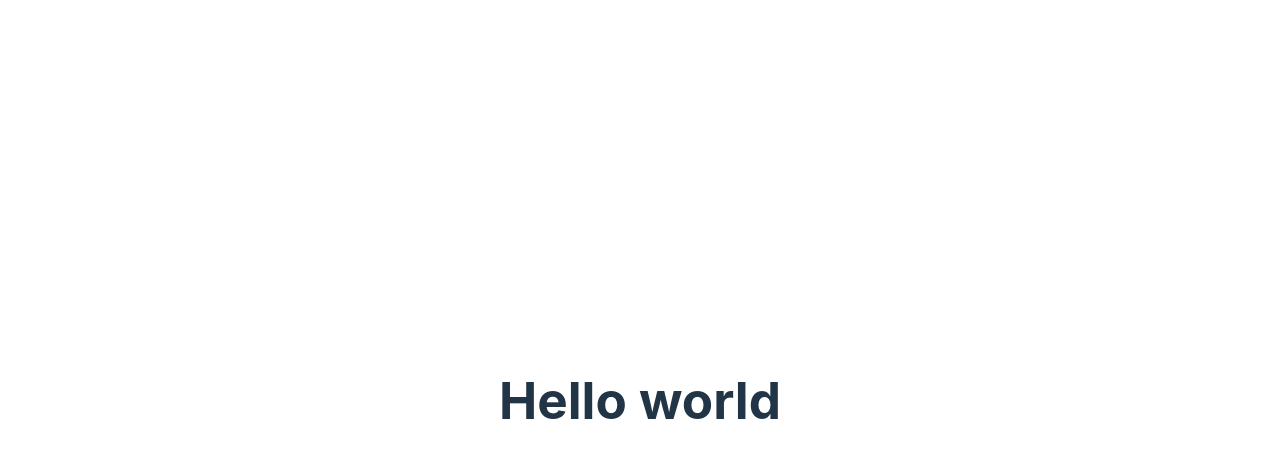
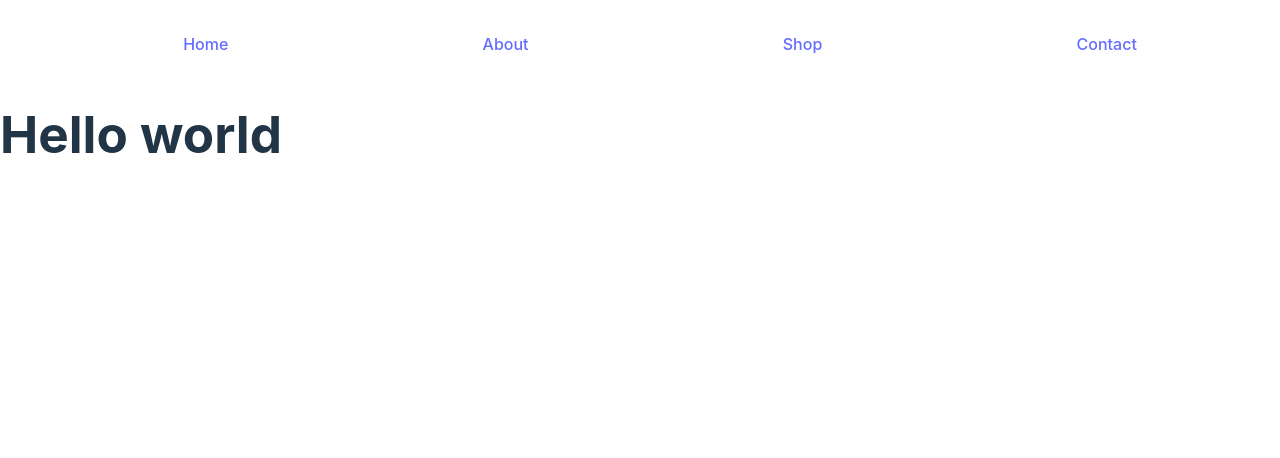
Before and after one commit to Luciano0322/react_course_vite, a React (Vite) app in the folder react-router/: page / in a window 1280 px wide. Shown: the top 458 px of the page. Built offline with nearby package versions, Linux system fonts and the light colour scheme.

Commit message:
新增調整navbar component 來達成基本導頁

```diff
--- a/react-router/src/App.tsx
+++ b/react-router/src/App.tsx
@@ -1,5 +1,6 @@
 import { FC } from "react"
-import { BrowserRouter, Route, Routes } from "react-router-dom"
+import { BrowserRouter, Link, Route, Routes } from "react-router-dom"
+import Navbar from "./components/Navbar"
 import About from "./pages/About"
 import Contact from "./pages/Contact"
 import Home from "./pages/Home"
@@ -15,6 +16,7 @@ const App: FC = () => {
 
   return (
     <BrowserRouter>
+      <Navbar/>
       <Routes>
         <Route path="/" element={<Home />} />
         <Route path="about" element={<About />} />
--- /dev/null
+++ b/react-router/src/components/Navbar.tsx
@@ -0,0 +1,25 @@
+import React, { FC } from 'react'
+import { Link } from 'react-router-dom'
+
+const Navbar: FC = () => {
+  return (
+    <nav className="navbar">
+      <ul className="navbar-opts">
+        <li>
+          <Link to="/">Home</Link>
+        </li>
+        <li>
+          <Link to="/about">About</Link>
+        </li>
+        <li>
+          <Link to="/shop">Shop</Link>
+        </li>
+        <li>
+          <Link to="/contact">Contact</Link>
+        </li>
+      </ul>
+    </nav>
+  )
+}
+
+export default Navbar
--- a/react-router/src/index.css
+++ b/react-router/src/index.css
@@ -26,8 +26,8 @@ a:hover {
 
 body {
   margin: 0;
-  display: grid;
-  place-items: center;
+  /* display: grid;
+  place-items: center; */
   min-width: 320px;
   min-height: 100vh;
 }
@@ -56,6 +56,21 @@ button:focus-visible {
   outline: 4px auto -webkit-focus-ring-color;
 }
 
+.navbar {
+  margin: 1rem;
+  display: flex;
+  justify-content: space-between;
+  align-items: center;
+}
+
+.navbar-opts {
+  display: flex;
+  justify-content: space-around;
+  align-items: center;
+  list-style: none;
+  flex-grow: 2;
+}
+
 @media (prefers-color-scheme: light) {
   :root {
     color: #213547;
```
Also changed, not shown: react-router/src/pages/Shirts/ShirtWid.tsx (added, +11 -0 lines), react-router/src/pages/Shirts/index.tsx (added, +11 -0 lines).
